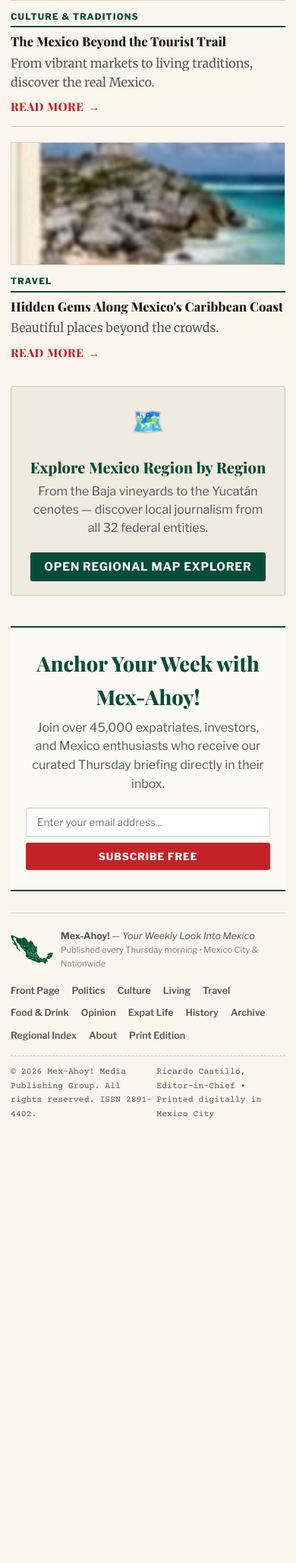
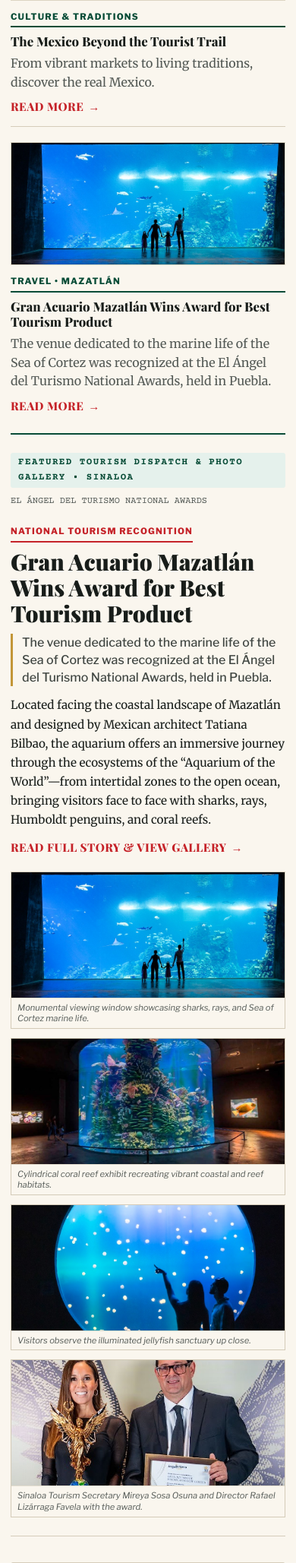
Before and after one commit to JuliaCastillomx/mex-ahoy, a PHP site: page / in a window 390 px wide. Shown: the part 2467-4524 px from the top of the page at 76% size. Before the commit the page ends 3939 px from the top, so only its background shows below. Run offline with PHP 8.4, Linux system fonts and the light colour scheme; some web fonts are replaced.

Commit message:
feat: add Gran Acuario Mazatlan secondary story and 4-photo gallery on frontpage

```diff
--- a/index.html
+++ b/index.html
@@ -218,23 +218,67 @@
         </article>
 
         <!-- Story 3: Travel -->
-        <article class="story-card" data-article-id="hidden-gems-caribbean-coast">
+        <article class="story-card" data-article-id="gran-acuario-mazatlan-best-tourism-product">
           <div class="story-card-inner">
             <figure class="story-card-figure">
               <img
-                src="assets/images/article_caribbean.jpg"
-                alt="Turquoise Caribbean waters and Mayan cliff ruins"
+                src="assets/images/acuario_mazatlan_oceanico.jpg"
+                alt="Monumental oceanic window at Gran Acuario Mazatlán"
               >
             </figure>
             <div class="story-card-content">
-              <span class="eyebrow-tag green" style="cursor:pointer;" onclick="event.stopPropagation(); navigateToCategory('travel')" title="View all Travel stories">TRAVEL</span>
-              <h3 class="story-card-headline">Hidden Gems Along Mexico's Caribbean Coast</h3>
-              <p class="story-card-excerpt">Beautiful places beyond the crowds.</p>
+              <span class="eyebrow-tag green" style="cursor:pointer;" onclick="event.stopPropagation(); navigateToCategory('travel')" title="View all Travel stories">TRAVEL • MAZATLÁN</span>
+              <h3 class="story-card-headline">Gran Acuario Mazatlán Wins Award for Best Tourism Product</h3>
+              <p class="story-card-excerpt">The Sea of Cortez marine life sanctuary was honored at the El Ángel del Turismo National Awards in Puebla.</p>
               <button class="read-more-btn">READ MORE <span>&rarr;</span></button>
             </div>
           </div>
         </article>
 
+      </section>
+
+      <!-- Featured Tourism & Photo Dispatch: Gran Acuario Mazatlán -->
+      <section class="featured-photo-dispatch">
+        <div class="dispatch-header">
+          <span class="dispatch-section-label">FEATURED TOURISM DISPATCH &amp; PHOTO GALLERY • SINALOA</span>
+          <span style="font-family:var(--font-mono); font-size:0.75rem; color:var(--text-muted);">EL ÁNGEL DEL TURISMO NATIONAL AWARDS</span>
+        </div>
+        <div class="dispatch-layout">
+          <div class="dispatch-text-col">
+            <span class="eyebrow-tag red" style="cursor:pointer;" onclick="navigateToCategory('travel')">NATIONAL TOURISM RECOGNITION</span>
+            <h2 class="dispatch-headline" data-article-id="gran-acuario-mazatlan-best-tourism-product">
+              Gran Acuario Mazatlán Wins Award for Best Tourism Product
+            </h2>
+            <p class="dispatch-subheadline">
+              The venue dedicated to the marine life of the Sea of Cortez was recognized at the El Ángel del Turismo National Awards, held in Puebla.
+            </p>
+            <p class="dispatch-excerpt">
+              Located facing the coastal landscape of Mazatlán and designed by Mexican architect Tatiana Bilbao, the aquarium offers an immersive journey through the ecosystems of the “Aquarium of the World”—from intertidal zones to the open ocean, bringing visitors face to face with sharks, rays, Humboldt penguins, and coral reefs.
+            </p>
+            <button class="read-more-btn" data-article-id="gran-acuario-mazatlan-best-tourism-product">
+              READ FULL STORY &amp; VIEW GALLERY <span>&rarr;</span>
+            </button>
+          </div>
+
+          <div class="dispatch-photo-grid">
+            <figure class="dispatch-photo-item" data-article-id="gran-acuario-mazatlan-best-tourism-product">
+              <img src="assets/images/acuario_mazatlan_oceanico.jpg" alt="Monumental viewing window at Gran Acuario Mazatlán">
+              <figcaption>Monumental viewing window showcasing sharks, rays, and Sea of Cortez marine life.</figcaption>
+            </figure>
+            <figure class="dispatch-photo-item" data-article-id="gran-acuario-mazatlan-best-tourism-product">
+              <img src="assets/images/acuario_mazatlan_arrecife.jpg" alt="Cylindrical coral reef exhibit at Gran Acuario Mazatlán">
+              <figcaption>Cylindrical coral reef exhibit recreating vibrant coastal and reef habitats.</figcaption>
+            </figure>
+            <figure class="dispatch-photo-item" data-article-id="gran-acuario-mazatlan-best-tourism-product">
+              <img src="assets/images/acuario_mazatlan_medusas.jpg" alt="Visitors admiring jellyfish habitat at Gran Acuario Mazatlán">
+              <figcaption>Visitors observe the illuminated jellyfish sanctuary up close.</figcaption>
+            </figure>
+            <figure class="dispatch-photo-item portrait-focus" data-article-id="gran-acuario-mazatlan-best-tourism-product">
+              <img src="assets/images/acuario_mazatlan_premio.jpg" alt="Mireya Sosa Osuna and Rafael Lizárraga Favela with the Ángel del Turismo award">
+              <figcaption>Sinaloa Tourism Secretary Mireya Sosa Osuna and Director Rafael Lizárraga Favela with the award.</figcaption>
+            </figure>
+          </div>
+        </div>
       </section>
 
       <!-- Interactive Regional Explorer Banner -->
--- a/js/app.js
+++ b/js/app.js
@@ -86,6 +86,26 @@ function refreshFrontpageHero() {
     if (editH3) editH3.textContent = editorArt.title;
     if (editByline && editorArt.author) editByline.textContent = 'By ' + editorArt.author;
   }
+
+  // Dynamically sync secondary story cards with latest articles in each section
+  const secondaryCards = document.querySelectorAll('.secondary-stories-row .story-card');
+  const sectionOrder = ['LIVING IN MEXICO', 'CULTURE & TRADITIONS', 'TRAVEL'];
+  secondaryCards.forEach((card, index) => {
+    const targetCat = sectionOrder[index];
+    const latestInCat = articlesList.find(a => a.id !== heroArt.id && a.category === targetCat);
+    if (latestInCat) {
+      card.setAttribute('data-article-id', latestInCat.id);
+      const img = card.querySelector('.story-card-figure img');
+      const h3 = card.querySelector('.story-card-headline');
+      const p = card.querySelector('.story-card-excerpt');
+      if (img && latestInCat.image) {
+        img.src = latestInCat.image;
+        img.alt = latestInCat.title;
+      }
+      if (h3) h3.textContent = latestInCat.title;
+      if (p && latestInCat.subtitle) p.textContent = latestInCat.subtitle;
+    }
+  });
 }
 
 // --- Modal Management ---
--- a/styles/main.css
+++ b/styles/main.css
@@ -1366,6 +1366,191 @@ button {
   text-transform: uppercase;
 }
 
+/* --- Inline Article Figures & Photo Gallery --- */
+.article-photo-grid {
+  display: grid;
+  grid-template-columns: repeat(2, 1fr);
+  gap: 18px;
+  margin: 26px 0;
+}
+
+.article-figure-inline {
+  margin: 0;
+  border: 1px solid var(--border-rule);
+  background-color: #f7f3e9;
+  display: flex;
+  flex-direction: column;
+  overflow: hidden;
+}
+
+.article-figure-inline img {
+  width: 100%;
+  height: 240px;
+  object-fit: cover;
+  display: block;
+  transition: transform 0.35s ease;
+}
+
+.article-figure-inline:hover img {
+  transform: scale(1.02);
+}
+
+.article-figure-inline figcaption {
+  font-family: var(--font-sans);
+  font-size: 0.75rem;
+  font-style: italic;
+  color: var(--text-muted);
+  padding: 8px 12px;
+  border-top: 1px solid var(--border-soft);
+  line-height: 1.4;
+}
+
+.article-award-split {
+  display: grid;
+  grid-template-columns: 260px 1fr;
+  gap: 24px;
+  align-items: center;
+  margin: 26px 0;
+  padding: 18px;
+  background-color: rgba(255, 255, 255, 0.55);
+  border: 1px solid var(--border-rule);
+  border-radius: var(--radius-sm);
+}
+
+.article-award-figure {
+  margin: 0;
+  border: 1px solid var(--border-rule);
+  background-color: #f7f3e9;
+}
+
+.article-award-figure img {
+  width: 100%;
+  height: auto;
+  display: block;
+}
+
+.article-award-figure figcaption {
+  font-family: var(--font-sans);
+  font-size: 0.72rem;
+  font-style: italic;
+  color: var(--text-muted);
+  padding: 7px 10px;
+  border-top: 1px solid var(--border-soft);
+  line-height: 1.35;
+}
+
+/* --- Frontpage Featured Photo Dispatch Section --- */
+.featured-photo-dispatch {
+  border-top: 2px solid var(--border-dark);
+  border-bottom: 1px solid var(--border-rule);
+  padding: 24px 0;
+  margin-top: 4px;
+}
+
+.dispatch-header {
+  display: flex;
+  justify-content: space-between;
+  align-items: baseline;
+  margin-bottom: 16px;
+  flex-wrap: wrap;
+  gap: 8px;
+}
+
+.dispatch-section-label {
+  font-family: var(--font-mono);
+  font-size: 0.78rem;
+  font-weight: 700;
+  letter-spacing: 1.5px;
+  text-transform: uppercase;
+  color: var(--color-green-dark);
+  background-color: var(--color-green-light);
+  padding: 3px 10px;
+  border-radius: var(--radius-sm);
+}
+
+.dispatch-layout {
+  display: grid;
+  grid-template-columns: 1.05fr 1.25fr;
+  gap: 26px;
+  align-items: start;
+}
+
+.dispatch-headline {
+  font-family: var(--font-serif-headline);
+  font-size: 1.85rem;
+  font-weight: 900;
+  line-height: 1.15;
+  color: var(--text-main);
+  margin-bottom: 10px;
+  cursor: pointer;
+  transition: color 0.2s ease;
+}
+
+.dispatch-headline:hover {
+  color: var(--color-green-forest);
+}
+
+.dispatch-subheadline {
+  font-family: var(--font-sans);
+  font-size: 1rem;
+  font-weight: 500;
+  color: #3f4541;
+  line-height: 1.45;
+  margin-bottom: 12px;
+  padding-left: 12px;
+  border-left: 3px solid var(--color-gold);
+}
+
+.dispatch-excerpt {
+  font-family: var(--font-serif-body);
+  font-size: 0.95rem;
+  line-height: 1.65;
+  color: var(--text-main);
+  margin-bottom: 12px;
+}
+
+.dispatch-photo-grid {
+  display: grid;
+  grid-template-columns: repeat(2, 1fr);
+  gap: 12px;
+}
+
+.dispatch-photo-item {
+  margin: 0;
+  border: 1px solid #d4cbb8;
+  background-color: #faf6ee;
+  overflow: hidden;
+  cursor: pointer;
+  display: flex;
+  flex-direction: column;
+}
+
+.dispatch-photo-item img {
+  width: 100%;
+  height: 165px;
+  object-fit: cover;
+  transition: transform 0.35s ease;
+}
+
+.dispatch-photo-item.portrait-focus img {
+  object-position: center 18%;
+}
+
+.dispatch-photo-item:hover img {
+  transform: scale(1.04);
+}
+
+.dispatch-photo-item figcaption {
+  font-family: var(--font-sans);
+  font-size: 0.7rem;
+  color: var(--text-muted);
+  padding: 5px 8px;
+  background-color: #faf6ee;
+  border-top: 1px solid var(--border-soft);
+  font-style: italic;
+  line-height: 1.3;
+}
+
 @keyframes fadeIn {
   from { opacity: 0; transform: translateY(6px); }
   to { opacity: 1; transform: translateY(0); }
@@ -1447,9 +1632,24 @@ button {
   .explorer-grid {
     grid-template-columns: 1fr;
   }
+  .dispatch-layout {
+    grid-template-columns: 1fr;
+    gap: 18px;
+  }
+  .article-award-split {
+    grid-template-columns: 1fr;
+  }
+  .article-award-figure {
+    max-width: 320px;
+    margin: 0 auto;
+  }
 }
 
 @media (max-width: 540px) {
+  .article-photo-grid,
+  .dispatch-photo-grid {
+    grid-template-columns: 1fr;
+  }
   .top-meta-bar {
     flex-direction: column;
     gap: 4px;
```
Also changed, not shown: js/articles-data.js (+52 -4 lines), assets/images/acuario_mazatlan_arrecife.jpg (added), assets/images/acuario_mazatlan_medusas.jpg (added), assets/images/acuario_mazatlan_oceanico.jpg (added), assets/images/acuario_mazatlan_premio.jpg (added), assets/images/foto_1793769803.jpg (added), assets/images/foto_1793769805.jpg (added), assets/images/foto_1793769807.jpg (added), assets/images/foto_1793769808.jpg (added), data/articles.json.
